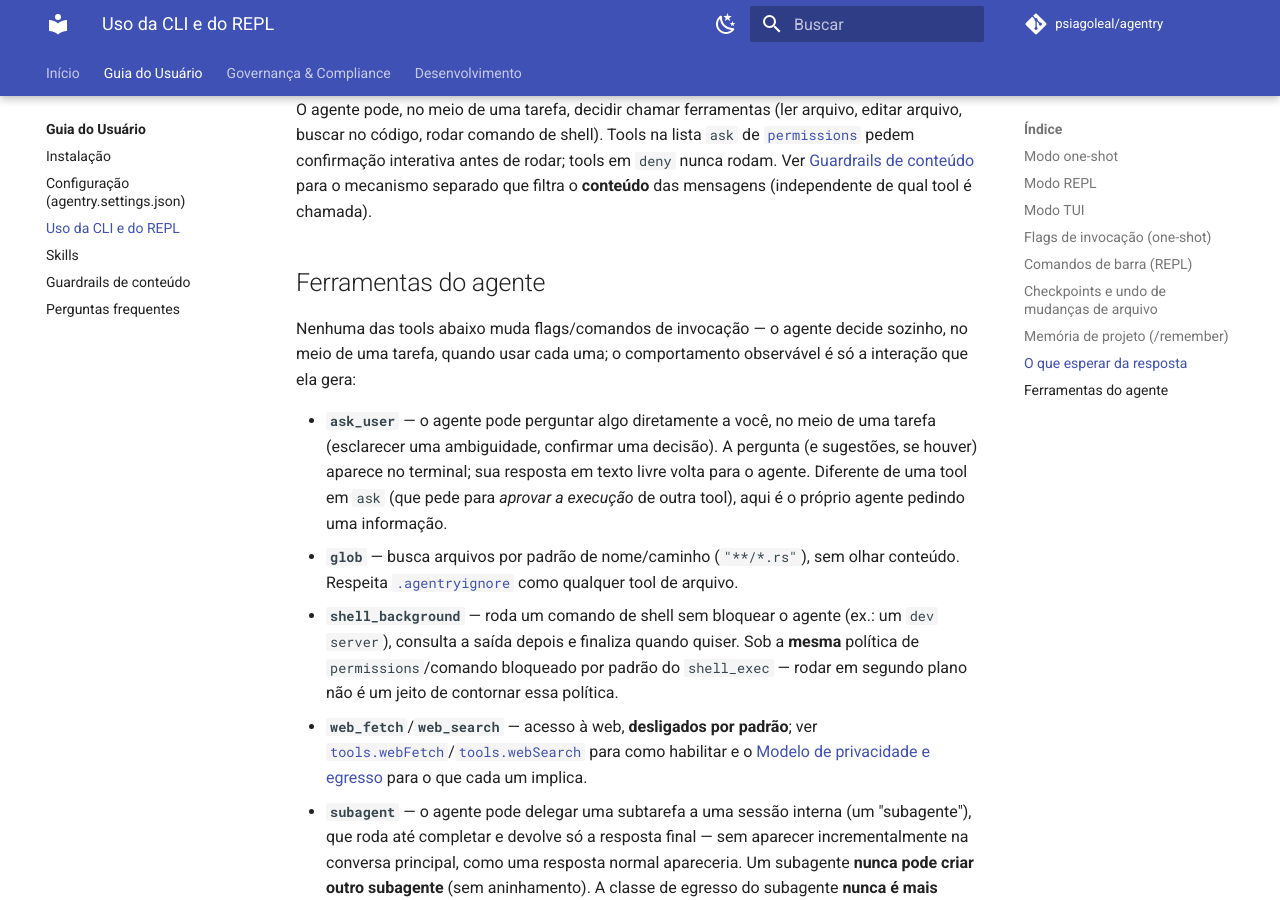
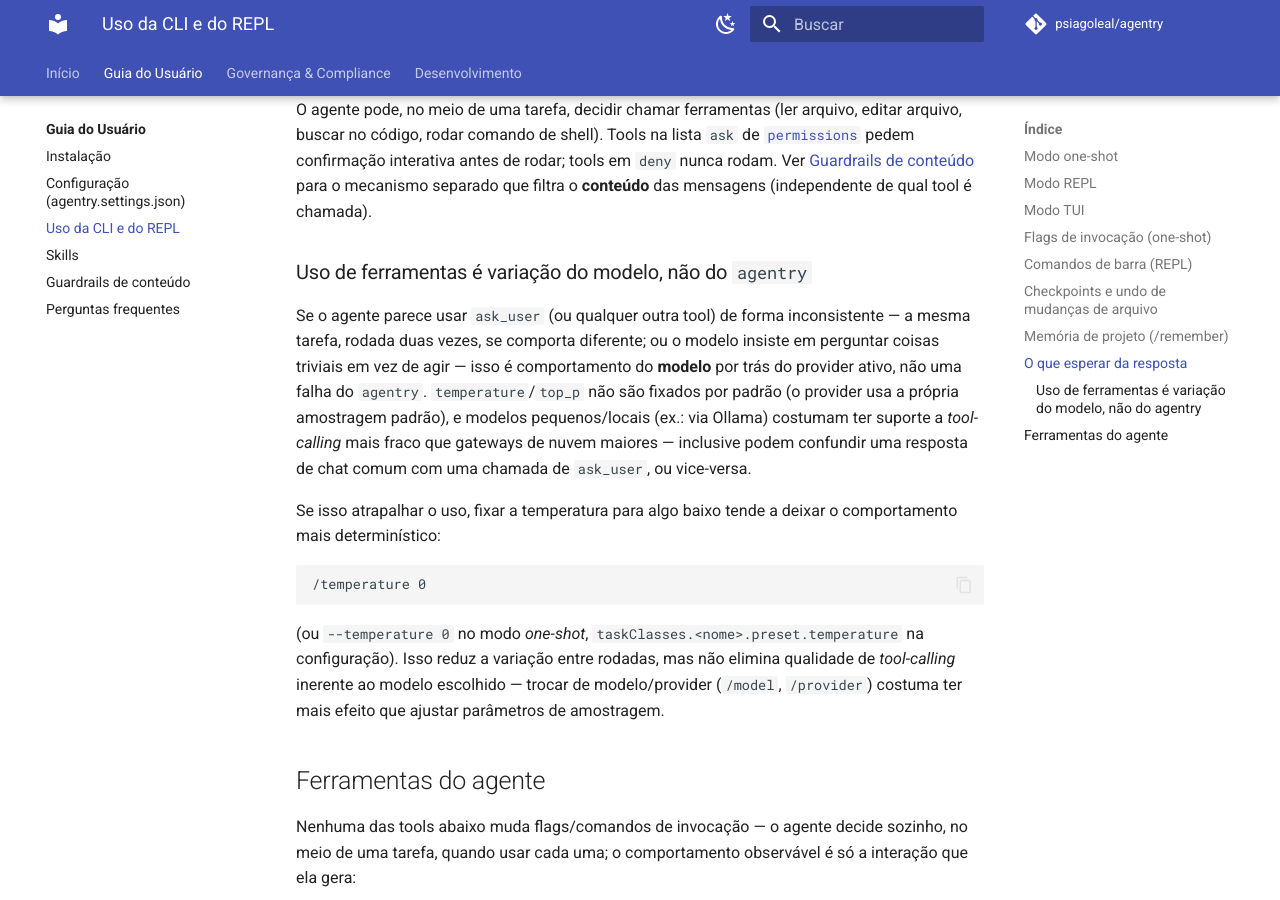
Before and after one commit to psiagoleal/agentry, an MkDocs documentation site: the page built from docs/usuario/uso.md, in a window 1280 px wide and 900 px high, scrolled down 5537 px. Built offline with MkDocs 1.6.1 and Material for MkDocs 9.7.7, drawn with Linux system fonts in a browser that asks for light colours; comment, search, counter and statistics services are not loaded.

Commit message:
MT-99: nota de documentação -- uso de ferramentas é variação do modelo, não do agentry
Achado na rodada 4: mesma tarefa, mesmo prompt, comportamento
inconsistente de ask_user entre rodadas; Ollama usando ask_user até pra
mensagens comuns. temperature/top_p não são fixados por padrão
(CallPreset.temperature: Option<f32>, None por padrão), então cada
rodada usa a amostragem padrão do provider -- variação normal do modelo,
não bug do agentry. Nota curta em docs/usuario/uso.md orientando a
fixar temperature via /temperature (ou config) e que trocar de
modelo/provider costuma ter mais efeito que ajustar amostragem.

mkdocs build --strict limpo.

{agente: Claude Code; modelo: claude-sonnet-5}

````diff
--- a/docs/usuario/uso.md
+++ b/docs/usuario/uso.md
@@ -192,6 +192,28 @@
 tools em `deny` nunca rodam. Ver [Guardrails de conteúdo](guardrails.md) para o mecanismo
 separado que filtra o **conteúdo** das mensagens (independente de qual tool é chamada).
 
+### Uso de ferramentas é variação do modelo, não do `agentry`
+
+Se o agente parece usar `ask_user` (ou qualquer outra tool) de forma inconsistente — a mesma
+tarefa, rodada duas vezes, se comporta diferente; ou o modelo insiste em perguntar coisas
+triviais em vez de agir — isso é comportamento do **modelo** por trás do provider ativo, não
+uma falha do `agentry`. `temperature`/`top_p` não são fixados por padrão (o provider usa a
+própria amostragem padrão), e modelos pequenos/locais (ex.: via Ollama) costumam ter suporte a
+*tool-calling* mais fraco que gateways de nuvem maiores — inclusive podem confundir uma
+resposta de chat comum com uma chamada de `ask_user`, ou vice-versa.
+
+Se isso atrapalhar o uso, fixar a temperatura para algo baixo tende a deixar o comportamento
+mais determinístico:
+
+```
+/temperature 0
+```
+
+(ou `--temperature 0` no modo *one-shot*, `taskClasses.<nome>.preset.temperature` na
+configuração). Isso reduz a variação entre rodadas, mas não elimina qualidade de *tool-calling*
+inerente ao modelo escolhido — trocar de modelo/provider (`/model`, `/provider`) costuma ter
+mais efeito que ajustar parâmetros de amostragem.
+
 ## Ferramentas do agente
 
 Nenhuma das tools abaixo muda flags/comandos de invocação — o agente decide sozinho, no meio
````
